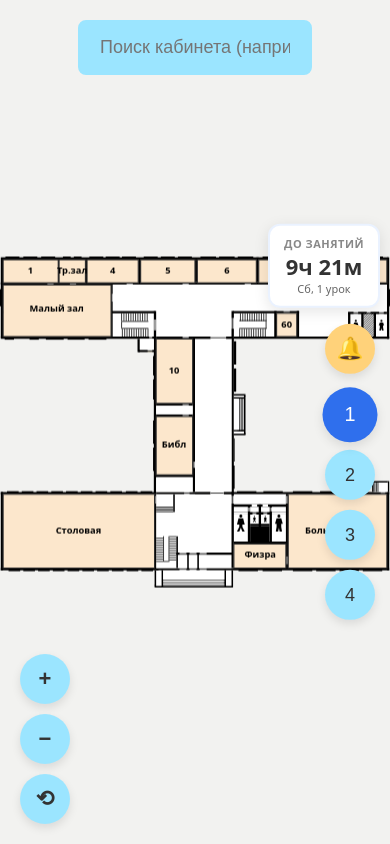
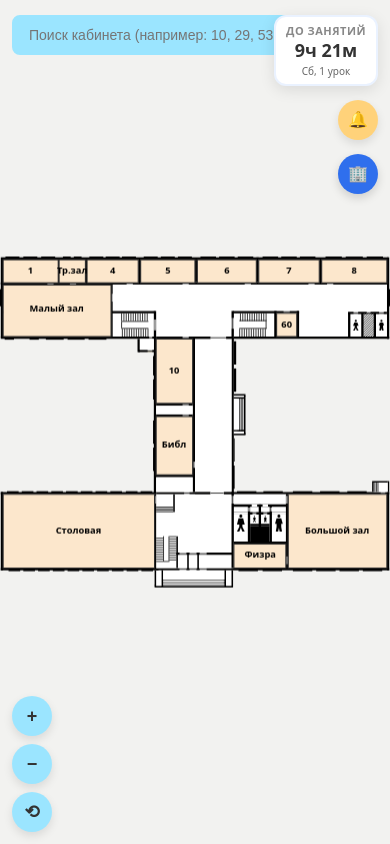
Before and after one commit to vladlimonov1234-del/interactiveschool18, a plain HTML site: page index.html in a window 390 px wide. Drawn offline with Linux system fonts and the light colour scheme.

Commit message:
Add files via upload

```diff
--- a/index.html
+++ b/index.html
@@ -67,6 +67,8 @@
     box-shadow:0 6px 18px rgba(0,0,0,.25);
   }
   .tooltip.show{opacity:1;}
+
+  /* Контейнер для правой панели */
   .floor-switcher-right {
     position: fixed;
     right: 10px;
@@ -78,10 +80,35 @@
     z-index: 20;
     align-items: flex-end;
   }
-  .floor-switcher-right > .schedule-btn,
-  .floor-switcher-right > .floor-btn {
+
+  /* Обертка для кнопок этажей */
+  .floors-wrapper {
+    position: relative;
+    display: flex;
+    flex-direction: column;
+    gap: 10px;
+    align-items: flex-end;
+  }
+
+  .floor-menu-btn {
+    width: 50px;height: 50px;border-radius: 50%;
+    border: none;background: #2f6fed;color: #fff;
+    font-size: 20px;font-weight: bold;cursor: pointer;
+    display: none; /* Скрыта на ПК */
+    justify-content: center;align-items: center;
+    box-shadow: 0 4px 10px rgba(0,0,0,0.15);
+    transition: all 0.2s;
     margin-right: 5px;
   }
+  .floor-menu-btn:hover { background: #1a5fc0; }
+
+  .floors-dropdown {
+    display: flex;
+    flex-direction: column;
+    gap: 10px;
+    align-items: flex-end;
+  }
+
   .floor-btn {
     width: 50px;height: 50px;border-radius: 50%;
     border: none;background: #9be5ff;color: #333;
@@ -89,11 +116,13 @@
     display: flex;justify-content: center;align-items: center;
     box-shadow: 0 4px 10px rgba(0,0,0,0.1);
     transition: all 0.2s;
+    margin-right: 5px;
   }
   .floor-btn:hover { background: #7ddcff; }
   .floor-btn.active {
     background: #2f6fed;color: #fff;transform: scale(1.1);
   }
+
   .zoom-controls{
     position:fixed;
     left: 20px;
@@ -266,6 +295,70 @@
   }
   .schedule-table tr.current-lesson td:first-child {
     border-left: 3px solid #2f6fed;
+  }
+
+  /* --- МОБИЛЬНАЯ ВЕРСИЯ (экраны меньше 768px) --- */
+  @media (max-width: 768px) {
+    .floor-switcher-right {
+      right: 12px;
+      top: 15px;
+      transform: none;
+      gap: 8px;
+    }
+    .class-timer {
+      padding: 6px 10px;
+      min-width: 70px;
+    }
+    .class-timer__time { font-size: 18px; }
+    .class-timer__lesson { font-size: 10px; }
+
+    .schedule-btn, .floor-menu-btn, .floor-btn {
+      width: 40px;
+      height: 40px;
+      font-size: 16px;
+      margin-right: 0;
+    }
+
+    .floors-dropdown {
+      display: none;
+      position: absolute;
+      top: 100%;
+      right: 0;
+      margin-top: 8px;
+      padding: 8px;
+      background: #fff;
+      border-radius: 12px;
+      box-shadow: 0 4px 20px rgba(0,0,0,0.2);
+    }
+    .floors-dropdown.open {
+      display: flex;
+    }
+
+    .floor-menu-btn {
+      display: flex; /* Показываем кнопку-меню на телефоне */
+    }
+
+    .search-bar {
+      top: 15px;
+      left: 12px;
+      transform: none;
+      width: calc(100% - 75px);
+    }
+    .search-bar input {
+      padding: 10px 15px;
+      font-size: 14px;
+    }
+
+    .zoom-controls {
+      left: 12px;
+      bottom: 12px;
+      gap: 8px;
+    }
+    .zoom-btn {
+      width: 40px;
+      height: 40px;
+      font-size: 18px;
+    }
   }
 </style>
 </head>
@@ -289,10 +382,17 @@
     <div class="class-timer__lesson" id="timerLesson"></div>
   </div>
   <button class="schedule-btn" id="scheduleBtn" title="Расписание звонков">🔔</button>
-  <button class="floor-btn active" data-floor="1">1</button>
-  <button class="floor-btn" data-floor="2">2</button>
-  <button class="floor-btn" data-floor="3">3</button>
-  <button class="floor-btn" data-floor="4">4</button>
+
+  <!-- Новая обертка для этажей -->
+  <div class="floors-wrapper">
+    <button class="floor-menu-btn" id="floorMenuBtn" title="Выбрать этаж">🏢</button>
+    <div class="floors-dropdown" id="floorsDropdown">
+      <button class="floor-btn active" data-floor="1">1</button>
+      <button class="floor-btn" data-floor="2">2</button>
+      <button class="floor-btn" data-floor="3">3</button>
+      <button class="floor-btn" data-floor="4">4</button>
+    </div>
+  </div>
 </div>
 <div class="zoom-controls">
   <button class="zoom-btn" id="zoomIn" title="Приблизить">+</button>
@@ -770,12 +870,9 @@ window.FLOOR_DATA = {
 <g transform="translate(323.5 333) scale(0.4)" fill="black">
   <path d="M10,2 C11.1,2 12,2.9 12,4 C12,5.1 11.1,6 10,6 C8.9,6 8,5.1 8,4 C8,2.9 8.9,2 10,2 Z M7,7 L13,7 L15,13 L12,13 L12,16 L15,22 L12,22 L10,17 L8,22 L5,22 L8,16 L8,13 L5,13 Z"/>
 </g>
-<!-- Мужская -->
 <g transform="translate(347 330) scale(1)">
   <path d="M12 2C13.1 2 14 2.9 14 4C14 5.1 13.1 6 12 6C10.9 6 10 5.1 10 4C10 2.9 10.9 2 12 2ZM9 7H15L17 14H15L15 18L16 24H13L12 19L11 24H8L9 18V14H7L9 7Z" fill="black"/>
 </g>
-
-<!-- Женская -->
 <g transform="translate(298 330) scale(1)">
   <path d="M12 2C13.1 2 14 2.9 14 4C14 5.1 13.1 6 12 6C10.9 6 10 5.1 10 4C10 2.9 10.9 2 12 2ZM9 7H15L17 15H14L14 18L17 24H14L12 19L10 24H7L10 18V15H7L9 7Z" fill="black"/>
 </g>`
@@ -1037,7 +1134,6 @@ window.FLOOR_DATA = {
 <rect x="361" y="73" width="37" height="30" fill="white"/>
 <rect x="281" y="106" width="22" height="15" fill="white"/>
 
-<!-- Раздевалки -->
 <g transform="translate(462 80) scale(0.9)" fill="black">
   <path d="M10,2 C11.1,2 12,2.9 12,4 C12,5.1 11.1,6 10,6 C8.9,6 8,5.1 8,4 C8,2.9 8.9,2 10,2 Z M7,7 L13,7 L15,12 L13,12 L13,16 L14,22 L11,22 L10,17 L9,22 L6,22 L7,16 L7,12 L5,12 Z"/>
 </g>
@@ -1219,7 +1315,6 @@ window.FLOOR_DATA = {
 <rect x="384" y="3" width="58" height="29" fill="white"/>
 <rect x="445" y="3" width="55" height="29" fill="white"/>
 
-<!-- Раздевалка -->
 <g transform="translate(5 73) scale(0.9)" fill="black">
   <path d="M10,2 C11.1,2 12,2.9 12,4 C12,5.1 11.1,6 10,6 C8.9,6 8,5.1 8,4 C8,2.9 8.9,2 10,2 Z M7,7 L13,7 L15,13 L12,13 L12,16 L15,22 L12,22 L10,17 L8,22 L5,22 L8,16 L8,13 L5,13 Z"/>
 </g>
@@ -1393,7 +1488,6 @@ window.FLOOR_DATA = {
 <line x1="476.646" y1="94.6464" x2="501.646" y2="69.6464" stroke="black"/>
 <line x1="476.646" y1="91.6464" x2="499.646" y2="68.6464" stroke="black"/>
 
-<!-- Раздевалки -->
 <g transform="translate(26.5 73) scale(0.85)" fill="black">
   <path d="M10,2 C11.1,2 12,2.9 12,4 C12,5.1 11.1,6 10,6 C8.9,6 8,5.1 8,4 C8,2.9 8.9,2 10,2 Z M7,7 L13,7 L15,13 L12,13 L12,16 L15,22 L12,22 L10,17 L8,22 L5,22 L8,16 L8,13 L5,13 Z"/>
 </g>
@@ -1616,7 +1710,7 @@ let dragging = false;
 let startX = 0, startY = 0, startTx = 0, startTy = 0;
 stage.addEventListener('mousedown', e => {
   if (e.button !== 0) return;
-  if (e.target.closest('.zoom-btn') || e.target.closest('.floor-btn') || e.target.closest('.search-bar') || e.target.closest('.schedule-btn') || e.target.closest('.class-timer')) return;
+  if (e.target.closest('.zoom-btn') || e.target.closest('.floor-btn') || e.target.closest('.search-bar') || e.target.closest('.schedule-btn') || e.target.closest('.class-timer') || e.target.closest('.floor-menu-btn') || e.target.closest('.floors-dropdown')) return;
   dragging = true;
   startX = e.clientX; startY = e.clientY;
   startTx = tx; startTy = ty;
@@ -2105,6 +2199,32 @@ scheduleTabs.forEach(tab => {
     }, 10);
   });
 });
+
+// --- Логика для мобильного меню этажей ---
+const floorMenuBtn = document.getElementById('floorMenuBtn');
+const floorsDropdown = document.getElementById('floorsDropdown');
+
+if (floorMenuBtn && floorsDropdown) {
+  // Открытие/закрытие по клику на кнопку
+  floorMenuBtn.addEventListener('click', (e) => {
+    e.stopPropagation();
+    floorsDropdown.classList.toggle('open');
+  });
+
+  // Закрытие меню при выборе этажа
+  document.querySelectorAll('.floor-btn').forEach(btn => {
+    btn.addEventListener('click', () => {
+      floorsDropdown.classList.remove('open');
+    });
+  });
+
+  // Закрытие меню при клике в любое другое место
+  document.addEventListener('click', (e) => {
+    if (!e.target.closest('.floors-wrapper')) {
+      floorsDropdown.classList.remove('open');
+    }
+  });
+}
 </script>
 </body>
 </html>
```
